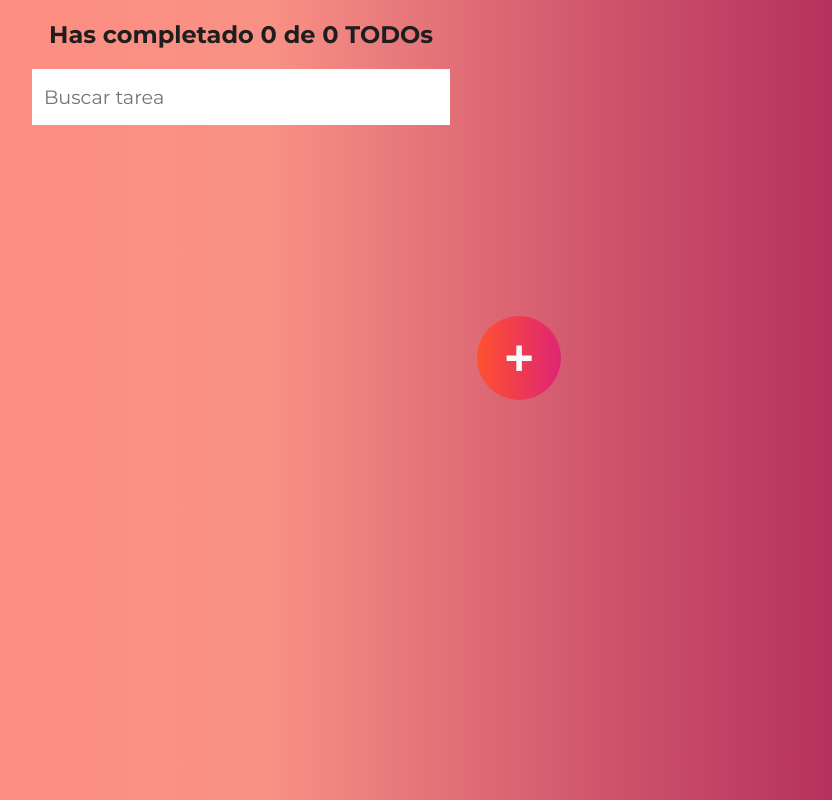
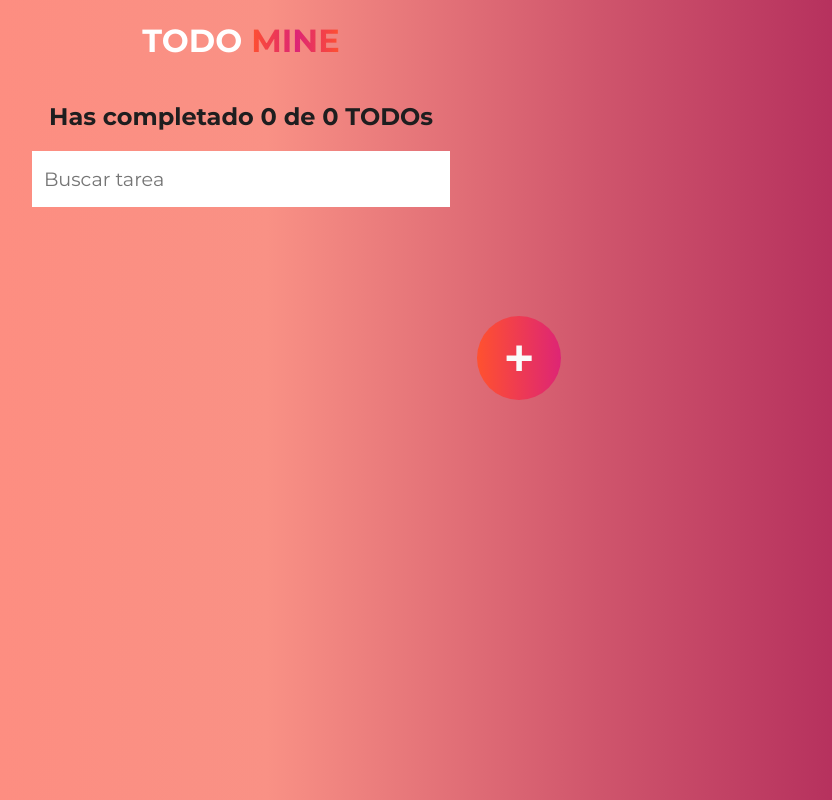
Before and after one commit to MauroBrandan/TodoMine, a React (Create React App) app: page / in a window 1280 px wide. Shown: the whole page, without its empty margins (399-1231 px from the left). Built offline with nearby package versions, Linux system fonts and the light colour scheme.

Commit message:
Header y favicon

```diff
--- a/src/components/AppIU.js
+++ b/src/components/AppIU.js
@@ -1,4 +1,5 @@
 import React from 'react'
+import Header from './Header'
 import Counter from './Counter'
 import Search from './Search'
 import TodoList from './TodoList'
@@ -14,6 +15,7 @@ function AppIU() {
 
 	return (
 		<>
+			<Header />
 			<Counter />
 			<Search />
 
--- /dev/null
+++ b/src/components/Header.jsx
@@ -0,0 +1,13 @@
+import React from 'react'
+
+import './styles/Header.css'
+
+function Header() {
+	return (
+		<h1>
+			TODO <span>MINE</span>
+		</h1>
+	)
+}
+
+export default Header
--- /dev/null
+++ b/src/components/styles/Header.css
@@ -0,0 +1,11 @@
+h1 {
+	color: white;
+}
+
+h1 span {
+	background-image: linear-gradient(to right, #ff512f 0%, #dd2476 51%, #ff512f 100%);
+
+	-webkit-text-fill-color: transparent;
+	-webkit-background-clip: text;
+	background-clip: text;
+}
```
Also changed, not shown: public/manifest.json, 1 other file (tests, documents, lock files or other folders).
